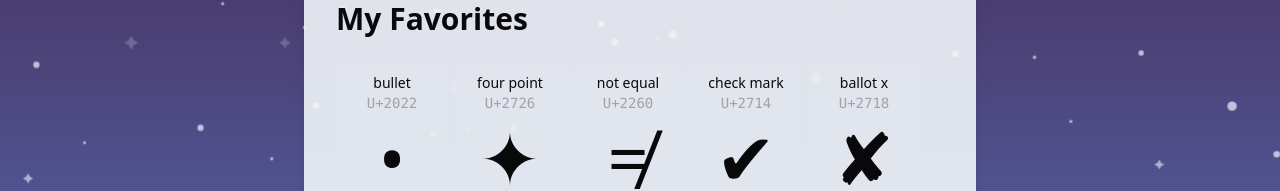
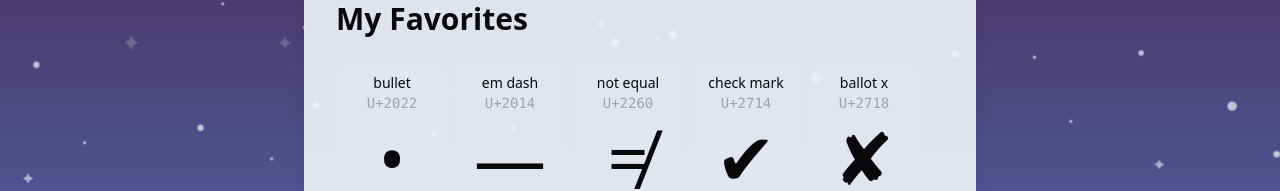
Before and after one commit to bananabrann/brannan.cloud, a SvelteKit app: page /symbols in a window 1280 px wide. Shown: the part 308-499 px from the top of the page. Built offline with nearby package versions, Linux system fonts and the light colour scheme; a web font is replaced by a local one.

Commit message:
Add em dash to favorite symbols

```diff
--- a/package.json
+++ b/package.json
@@ -1,6 +1,6 @@
 {
 	"name": "brannan.cloud",
-	"version": "2.3.1",
+	"version": "2.3.2",
 	"private": true,
 	"scripts": {
 		"dev": "vite dev",
--- a/src/routes/symbols/+page.svelte
+++ b/src/routes/symbols/+page.svelte
@@ -20,7 +20,7 @@
 	<h2>My Favorites</h2>
 	<section>
 		<CharacterCard title="bullet" character="•" unicode="U+2022" />
-		<CharacterCard title="four point" character="✦" unicode="U+2726" />
+		<CharacterCard title="em dash" character="—" unicode="U+2014" />
 		<CharacterCard title="not equal" character="≠" unicode="U+2260" />
 		<CharacterCard title="check mark" character="✔" unicode="U+2714" />
 		<CharacterCard title="ballot x" character="✘" unicode="U+2718" />
@@ -61,6 +61,7 @@
 	<h2>Miscelaneous</h2>
 	<section>
 		<CharacterCard title="alt four point" character="✧" unicode="U+2727" />
+		<CharacterCard title="four point" character="✦" unicode="U+2726" />
 		<CharacterCard title="lenny face" character="( ͡° ͜ʖ ͡°)" unicode="multiple" />
 	</section>
 </ReadingPage>
```
Also changed, not shown: 1 other file (tests, documents, lock files or other folders).
